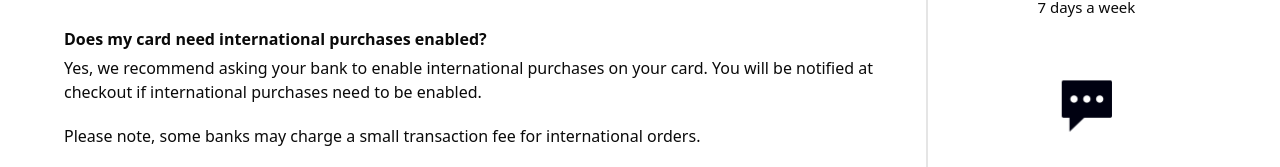
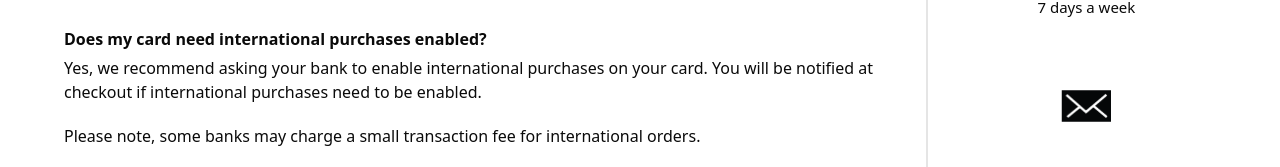
Before and after one commit to jahanshah2/Figma-Template-Hackathone, a Next.js app: page /contact-us in a window 1280 px wide. Shown: the part 729-896 px from the top of the page. Built offline with nearby package versions, Linux system fonts and the light colour scheme.

Commit message:
minner change Email icon change

```diff
--- a/app/contact-us/page.tsx
+++ b/app/contact-us/page.tsx
@@ -163,7 +163,7 @@ export default function ContactUs() {
               </div>
               <div className="flex flex-col items-center mt-[30px] md:flex md:flex-col md:items-center md:mt-[30px]">
                 <Image
-                  src={"/Image-Message.svg"}
+                  src={"/Image-Email.svg"}
                   alt="icon"
                   width={1000}
                   height={1000}
```
